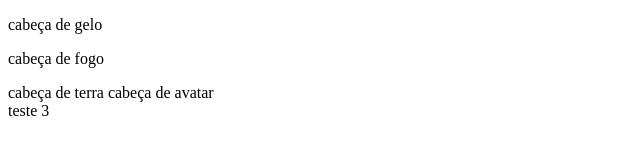
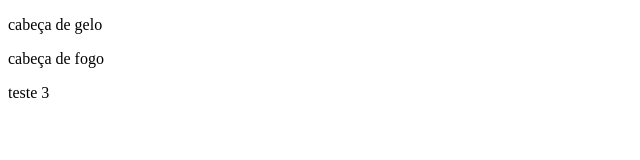
Before and after one commit to Cabecas-de-gelo/teste, a plain HTML site: page index.html in a window 1280 px wide. Shown: the whole page, without its empty margins (0-640 px from the left). Drawn offline with Linux system fonts and the light colour scheme.

Commit message:
Update index.html

```diff
--- a/index.html
+++ b/index.html
@@ -9,8 +9,6 @@
     <div>
         <p>cabeça de gelo</p>
         <p>cabeça de fogo</p>
-        cabeça de terra
-        cabeça de avatar
     </div>
     <div>
         teste 3
```
